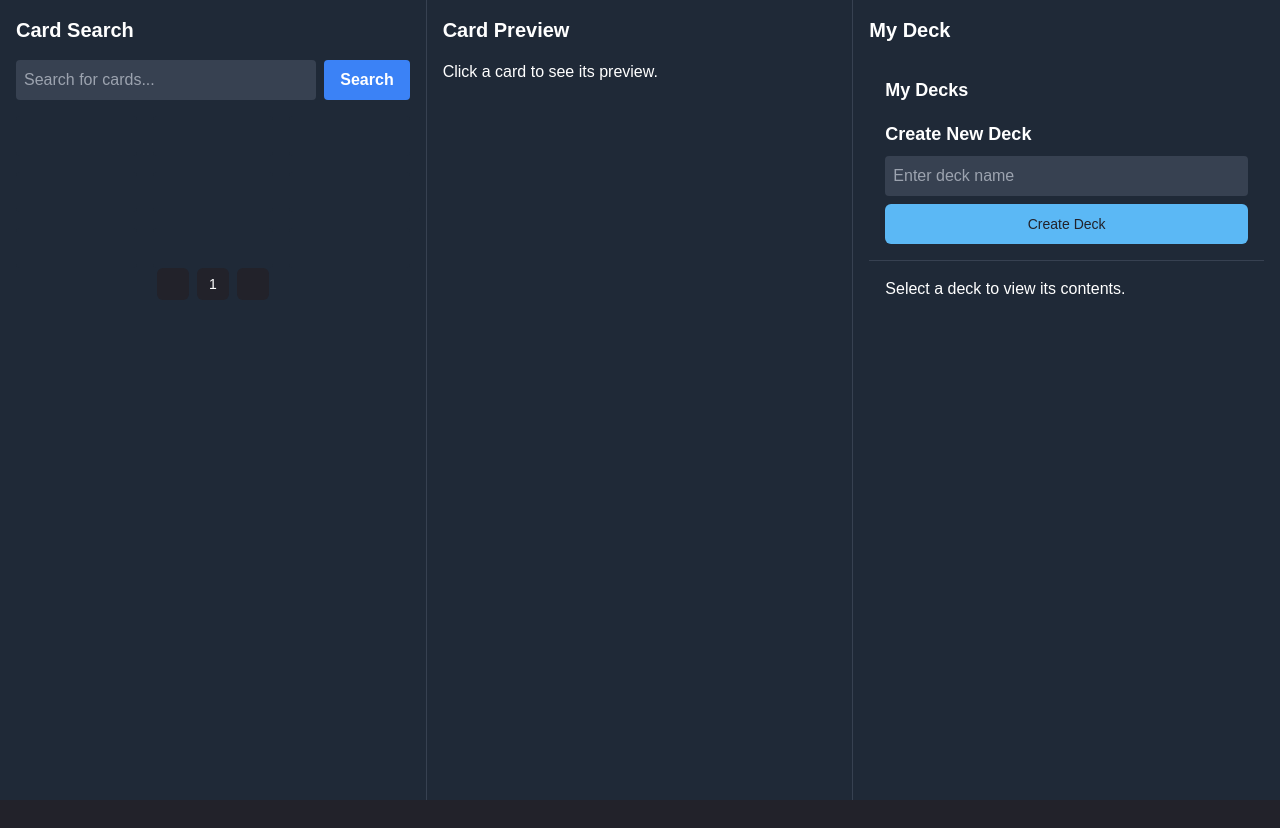
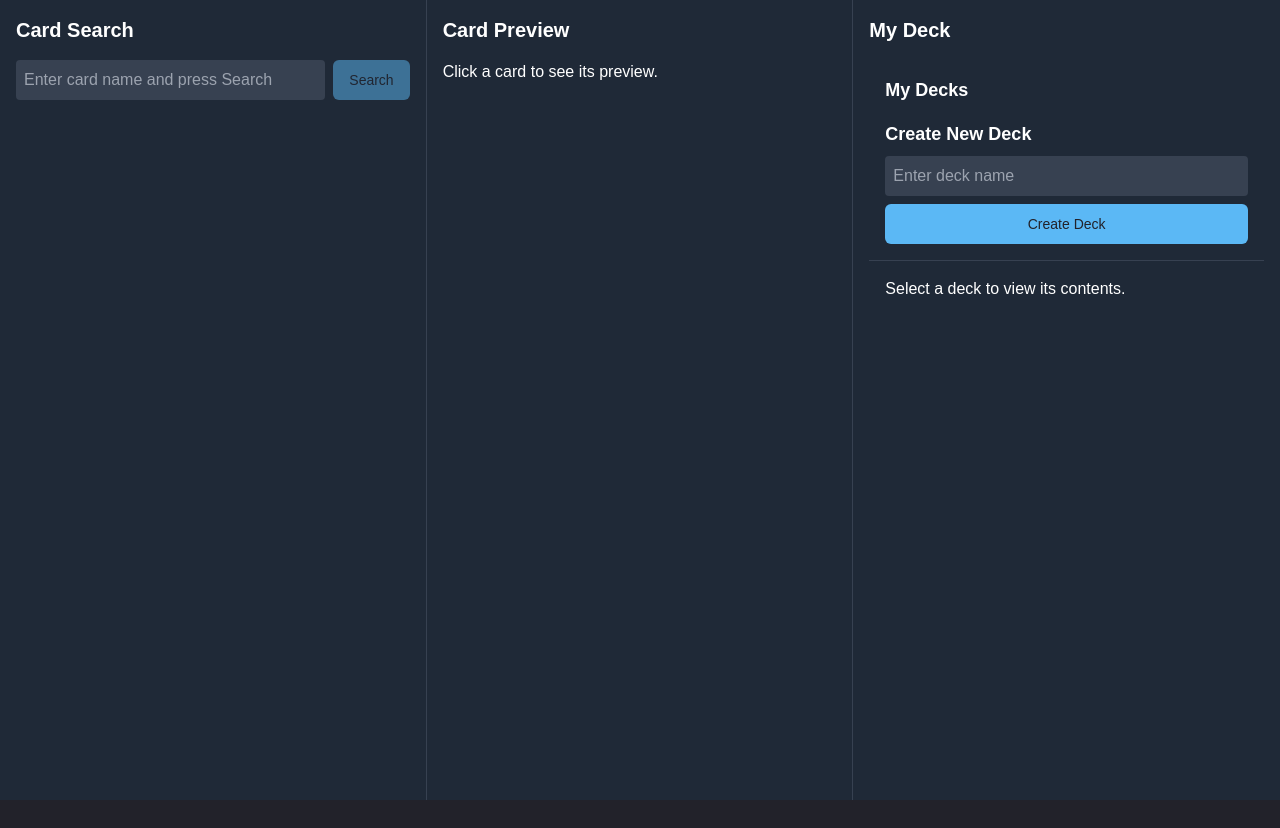
Before and after one commit to mendezgd/mtg, a Next.js app: page /deck-builder in a window 1280 px wide. Before the commit the page ends 800 px from the top, so only its background shows below. Built offline with nearby package versions, Linux system fonts and the light colour scheme.

Commit message:
search mejora

```diff
--- a/src/app/deck-builder/page.tsx
+++ b/src/app/deck-builder/page.tsx
@@ -1,9 +1,9 @@
 "use client";
 
-import React, { useState, useCallback } from 'react';
-import CardSearch from '@/components/CardSearch';
-import DeckBuilder from '@/components/DeckBuilder';
-import { Card } from '@/components/CardList';
+import React, { useState, useCallback } from "react";
+import CardSearch from "@/components/CardSearch";
+import DeckBuilder from "@/components/DeckBuilder";
+import { Card } from "@/components/CardList";
 
 interface CardData {
   name: string;
@@ -22,23 +22,29 @@ const DeckBuilderPage: React.FC = () => {
   const [cardCounts, setCardCounts] = useState<Record<string, number>>({});
   const [decks, setDecks] = useState<any[]>([]); // Assuming Deck type is available
 
-    const addCardToDeck = useCallback((card: CardData) => {
+  const addCardToDeck = useCallback(
+    (card: CardData) => {
       if (!selectedDeckId) {
-            alert('Please select a deck.');
+        alert("Please select a deck.");
         return;
       }
 
-        setDecks(prevDecks => {
-            return prevDecks.map(deck => {
+      setDecks((prevDecks) => {
+        return prevDecks.map((deck) => {
           if (deck.id === selectedDeckId) {
             const cardName = card.name;
             let updatedCards = { ...deck.cards };
 
             if (updatedCards[cardName]) {
               if (updatedCards[cardName].count < 4) {
-                            updatedCards[cardName] = { card: card, count: updatedCards[cardName].count + 1 };
+                updatedCards[cardName] = {
+                  card: card,
+                  count: updatedCards[cardName].count + 1,
+                };
               } else {
-                            alert('You can only have up to 4 copies of a card in your deck.');
+                alert(
+                  "You can only have up to 4 copies of a card in your deck."
+                );
                 return deck;
               }
             } else {
@@ -50,18 +56,24 @@ const DeckBuilderPage: React.FC = () => {
           return deck;
         });
       });
-    }, [selectedDeckId, setDecks]);
+    },
+    [selectedDeckId, setDecks]
+  );
 
-    const removeCardFromDeck = useCallback((cardName: string) => {
+  const removeCardFromDeck = useCallback(
+    (cardName: string) => {
       if (!selectedDeckId) return;
 
-        setDecks(prevDecks => {
-            return prevDecks.map(deck => {
+      setDecks((prevDecks) => {
+        return prevDecks.map((deck) => {
           if (deck.id === selectedDeckId) {
             let updatedCards = { ...deck.cards };
             if (updatedCards[cardName]) {
               if (updatedCards[cardName].count > 1) {
-                            updatedCards[cardName] = { card: updatedCards[cardName].card, count: updatedCards[cardName].count - 1 };
+                updatedCards[cardName] = {
+                  card: updatedCards[cardName].card,
+                  count: updatedCards[cardName].count - 1,
+                };
               } else {
                 delete updatedCards[cardName];
               }
@@ -71,15 +83,17 @@ const DeckBuilderPage: React.FC = () => {
           return deck;
         });
       });
-    }, [selectedDeckId, setDecks]);
+    },
+    [selectedDeckId, setDecks]
+  );
 
   const handleCardPreview = (card: CardData) => {
     setPreviewedCard(card);
-        setCardCounts(prev => ({ ...prev, [card.name]: 0 }));
+    setCardCounts((prev) => ({ ...prev, [card.name]: 0 }));
   };
 
   const incrementCount = (card: CardData) => {
-        setCardCounts(prevCounts => {
+    setCardCounts((prevCounts) => {
       const currentCount = prevCounts[card.name] || 0;
       if (currentCount < 4) {
         return { ...prevCounts, [card.name]: currentCount + 1 };
@@ -91,7 +105,7 @@ const DeckBuilderPage: React.FC = () => {
   };
 
   const decrementCount = (card: CardData) => {
-        setCardCounts(prevCounts => {
+    setCardCounts((prevCounts) => {
       const currentCount = prevCounts[card.name] || 0;
       if (currentCount > 0) {
         return { ...prevCounts, [card.name]: currentCount - 1 };
@@ -108,7 +122,7 @@ const DeckBuilderPage: React.FC = () => {
         addCardToDeck(card);
       }
       // Reset count after adding to deck
-            setCardCounts(prevCounts => ({ ...prevCounts, [card.name]: 0 }));
+      setCardCounts((prevCounts) => ({ ...prevCounts, [card.name]: 0 }));
     } else {
       alert("Please select at least one copy of the card to add.");
     }
@@ -119,7 +133,10 @@ const DeckBuilderPage: React.FC = () => {
       {/* Card Search Column */}
       <div className="w-1/3 p-4 border-r border-gray-700">
         <h2 className="text-xl font-bold mb-4">Card Search</h2>
-                <CardSearch addCardToDeck={addCardToDeck} onCardPreview={handleCardPreview} />
+        <CardSearch
+          addCardToDeck={addCardToDeck}
+          onCardPreview={handleCardPreview}
+        />
       </div>
 
       {/* Card Preview Column */}
@@ -151,7 +168,9 @@ const DeckBuilderPage: React.FC = () => {
               >
                 -
               </button>
-                            <span className="bg-gray-700 text-white font-bold py-2 px-4">{cardCounts[previewedCard.name] || 0}</span>
+              <span className="bg-gray-700 text-white font-bold py-2 px-4">
+                {cardCounts[previewedCard.name] || 0}
+              </span>
               <button
                 className="bg-gray-500 hover:bg-gray-700 text-white font-bold py-2 px-2 rounded-r"
                 onClick={() => incrementCount(previewedCard)}
@@ -174,9 +193,16 @@ const DeckBuilderPage: React.FC = () => {
       {/* Deck Builder Column */}
       <div className="w-1/3 p-4">
         <h2 className="text-xl font-bold mb-4">My Deck</h2>
-                <DeckBuilder decks={decks} setDecks={setDecks} selectedDeckId={selectedDeckId} setSelectedDeckId={setSelectedDeckId} removeCardFromDeck={removeCardFromDeck} addCardToDeck={function (card: Card): void {
-                    throw new Error('Function not implemented.');
-                }} />
+        <DeckBuilder
+          decks={decks}
+          setDecks={setDecks}
+          selectedDeckId={selectedDeckId}
+          setSelectedDeckId={setSelectedDeckId}
+          removeCardFromDeck={removeCardFromDeck}
+          addCardToDeck={function (card: Card): void {
+            throw new Error("Function not implemented.");
+          }}
+        />
       </div>
     </div>
   );
--- a/src/components/CardSearch.tsx
+++ b/src/components/CardSearch.tsx
@@ -1,10 +1,8 @@
 "use client";
 
-import React, { useState, useCallback, useRef } from 'react';
-import axios from 'axios';
-import { Card as CardType } from './CardList';
-import { Button } from '@/components/ui/button';
-import { ScrollArea } from "@/components/ui/scroll-area"
+import React, { useState, useCallback, useRef } from "react";
+import axios from "axios";
+import { Button } from "@/components/ui/button";
 import {
   Pagination,
   PaginationContent,
@@ -12,10 +10,11 @@ import {
   PaginationLink,
   PaginationNext,
   PaginationPrevious,
-} from "@/components/ui/pagination"
-import { Icons } from '@/components/icons';
+} from "@/components/ui/pagination";
+import { Icons } from "@/components/icons";
 
 interface CardData {
+  id: string;
   name: string;
   image_uris?: {
     small: string;
@@ -35,90 +34,110 @@ interface CardSearchProps {
   onCardPreview: (card: CardData) => void;
 }
 
-const CardSearch: React.FC<CardSearchProps> = ({ addCardToDeck, onCardPreview }) => {
-    const [searchTerm, setSearchTerm] = useState('');
+const CardSearch: React.FC<CardSearchProps> = ({
+  addCardToDeck,
+  onCardPreview,
+}) => {
+  const [searchTerm, setSearchTerm] = useState("");
   const [searchResults, setSearchResults] = useState<CardData[]>([]);
   const [loading, setLoading] = useState(false);
   const [cardCounts, setCardCounts] = useState<Record<string, number>>({});
   const [currentPage, setCurrentPage] = useState(1);
-    const cardsPerPage = 9;
   const [totalPages, setTotalPages] = useState(1);
-    const [allCardsLoaded, setAllCardsLoaded] = useState(false); // Track if all cards are loaded
+  const [error, setError] = useState("");
 
   const searchResultsRef = useRef<HTMLDivElement>(null);
 
-    const handleSearch = async (page: number = 1) => {
+  const handleSearch = useCallback(
+    async (page: number = 1) => {
+      if (!searchTerm.trim()) return;
+
       setLoading(true);
+      setError("");
+
       try {
-            let url = `https://api.scryfall.com/cards/search?q=format%3Apremodern`;
-            if (searchTerm) {
-                 const encodedSearchTerm = encodeURIComponent(searchTerm + ' type:' + searchTerm);
-                url += `+(${encodedSearchTerm})`;
-            }
-            url += `&page=${page}`;
-            console.log("URL:", url);
+        const url = `https://api.scryfall.com/cards/search?q=${encodeURIComponent(
+          `name:${searchTerm.trim()}*`
+        )}&page=${page}`;
 
-            const response = await axios.get(url);
+        const response = await axios.get<{
+          data: CardData[];
+          total_cards: number;
+          per_page: number;
+        }>(url);
 
         if (response.status === 200) {
-                const allCards: CardData[] = response.data.data;
-                setSearchResults(allCards);
-                setTotalPages(Math.ceil(response.data.total_cards / cardsPerPage));
+          const filteredCards = response.data.data
+            .filter(
+              (card: CardData) =>
+                card.legalities?.premodern === "legal" &&
+                card.image_uris?.normal
+            )
+            .sort((a: CardData, b: CardData) => {
+              const aStartsWith = a.name
+                .toLowerCase()
+                .startsWith(searchTerm.toLowerCase());
+              const bStartsWith = b.name
+                .toLowerCase()
+                .startsWith(searchTerm.toLowerCase());
+              return Number(bStartsWith) - Number(aStartsWith);
+            });
+
+          setSearchResults(filteredCards);
+          setTotalPages(
+            Math.ceil(response.data.total_cards / response.data.per_page)
+          );
           setCurrentPage(page);
-                setAllCardsLoaded(allCards.length < cardsPerPage);
 
-                // Reset card counts on new search
-                const newCardCounts: Record<string, number> = {};
-                allCards.forEach((card: CardData) => {
-                    newCardCounts[card.name] = 0;
+          setCardCounts((prev) => {
+            const newCounts = { ...prev };
+            filteredCards.forEach((card: CardData) => {
+              if (!(card.name in newCounts)) {
+                newCounts[card.name] = 0;
+              }
             });
-                setCardCounts(newCardCounts);
-            } else {
-                console.error("Request failed with status code", response.status);
-                setSearchResults([]);
-                setCardCounts({});
-                setTotalPages(1);
-                setCurrentPage(1);
-                setAllCardsLoaded(true);
+            return newCounts;
+          });
         }
       } catch (error: any) {
-            console.error("Error fetching cards:", error);
+        if (error.response?.status === 422) {
+          setError("Invalid search query. Try using simpler terms.");
+        } else if (error.response?.status === 404) {
+          setError("No cards found. Try a different search.");
+        } else {
+          setError(
+            "Error connecting to card database. Please try again later."
+          );
+        }
         setSearchResults([]);
-            setCardCounts({});
-            setTotalPages(1);
-            setCurrentPage(1);
-            setAllCardsLoaded(true);
       } finally {
         setLoading(false);
       }
-    };
+    },
+    [searchTerm]
+  );
 
   const handleKeyDown = (event: React.KeyboardEvent) => {
-        if (event.key === 'Enter') {
+    if (event.key === "Enter") {
       handleSearch(1);
     }
   };
 
   const incrementCount = (card: CardData) => {
-        setCardCounts(prevCounts => {
+    setCardCounts((prevCounts) => {
       const currentCount = prevCounts[card.name] || 0;
-            if (currentCount < 4) {
-                return { ...prevCounts, [card.name]: currentCount + 1 };
-            } else {
-                alert("You can only have up to 4 copies of a card in your deck.");
-                return prevCounts;
-            }
+      return currentCount < 4
+        ? { ...prevCounts, [card.name]: currentCount + 1 }
+        : prevCounts;
     });
   };
 
   const decrementCount = (card: CardData) => {
-        setCardCounts(prevCounts => {
+    setCardCounts((prevCounts) => {
       const currentCount = prevCounts[card.name] || 0;
-            if (currentCount > 0) {
-                return { ...prevCounts, [card.name]: currentCount - 1 };
-            } else {
-                return prevCounts;
-            }
+      return currentCount > 0
+        ? { ...prevCounts, [card.name]: currentCount - 1 }
+        : prevCounts;
     });
   };
 
@@ -128,105 +147,164 @@ const CardSearch: React.FC<CardSearchProps> = ({ addCardToDeck, onCardPreview })
       for (let i = 0; i < count; i++) {
         addCardToDeck(card);
       }
-            // Reset count after adding to deck
-            setCardCounts(prevCounts => ({ ...prevCounts, [card.name]: 0 }));
-        } else {
-            alert("Please select at least one copy of the card to add.");
+      setCardCounts((prev) => ({ ...prev, [card.name]: 0 }));
     }
   };
 
   const handlePageChange = (newPage: number) => {
+    if (newPage >= 1 && newPage <= totalPages) {
       handleSearch(newPage);
+      searchResultsRef.current?.scrollTo({ top: 0, behavior: "smooth" });
+    }
   };
 
   return (
-        <div>
-            <div className="flex items-center mb-4">
+    <div className="flex flex-col h-full space-y-4">
+      {/* Search Bar */}
+      <div className="flex gap-2">
         <input
           type="text"
-                    placeholder="Search for cards..."
-                    className="bg-gray-700 text-white rounded p-2 mr-2 flex-grow"
+          placeholder="Enter card name and press Search"
+          className="w-full p-2 bg-gray-700 rounded focus:outline-none focus:ring-2 focus:ring-blue-500"
           value={searchTerm}
           onChange={(e) => setSearchTerm(e.target.value)}
           onKeyDown={handleKeyDown}
         />
+        <Button
+          onClick={() => handleSearch(1)}
+          disabled={loading || !searchTerm.trim()}
+        >
+          {loading ? <Icons.spinner className="animate-spin" /> : "Search"}
+        </Button>
+      </div>
+
+      {error && <div className="text-red-500 p-2">{error}</div>}
+
+      {/* Results Container */}
+      <div
+        ref={searchResultsRef}
+        className="grid grid-cols-3 gap-4 overflow-y-auto p-1"
+        style={{
+          height: "calc(4 * (200px + 1rem))",
+          scrollbarWidth: "thin",
+        }}
+      >
+        {searchResults.map((card) => (
+          <div
+            key={card.id}
+            className="bg-gray-700 rounded-lg p-3 shadow-lg flex flex-col h-[200px]"
+          >
             <button
-                    className="bg-blue-500 hover:bg-blue-700 text-white font-bold py-2 px-4 rounded"
-                    onClick={() => handleSearch(1)}
-                    disabled={loading}
+              onClick={() => onCardPreview(card)}
+              className="flex-1 flex flex-col items-center hover:opacity-75 transition-opacity"
             >
-                    {loading ? 'Searching...' : 'Search'}
-                </button>
-            </div>
-            {loading && <p>Loading results...</p>}
-            <div className="grid grid-cols-3 gap-4" ref={searchResultsRef}>
-                {searchResults.map((card) => (
-                    <div key={card.name} className="bg-gray-600 p-2 rounded">
-                        <button onClick={() => onCardPreview(card)} className="w-full">
-                            {card.image_uris && (
+              {card.image_uris?.normal && (
                 <img
                   src={card.image_uris.normal}
                   alt={card.name}
-                                    className="w-full h-auto"
+                  className="w-full h-28 object-contain mb-1"
+                  loading="lazy"
                 />
               )}
-                            <p className="text-center">{card.name}</p>
+              <h3 className="font-semibold text-sm text-center truncate w-full">
+                {card.name}
+              </h3>
+              <p className="text-xs text-gray-300 text-center">
+                {card.mana_cost}
+              </p>
             </button>
-                        <div className="flex items-center justify-center mt-2">
-                            <button
-                                className="bg-gray-500 hover:bg-gray-700 text-white font-bold py-2 px-2 rounded-l"
+
+            <div className="flex items-center justify-center mt-1 space-x-1">
+              <Button
+                variant="outline"
+                size="sm"
+                className="h-6 w-6 p-0"
                 onClick={() => decrementCount(card)}
               >
                 -
-                            </button>
-                            <span className="bg-gray-700 text-white font-bold py-2 px-4">{cardCounts[card.name] || 0}</span>
-                            <button
-                                className="bg-gray-500 hover:bg-gray-700 text-white font-bold py-2 px-2 rounded-r"
+              </Button>
+              <span className="px-2 py-1 bg-gray-800 rounded text-sm">
+                {cardCounts[card.name] || 0}
+              </span>
+              <Button
+                variant="outline"
+                size="sm"
+                className="h-6 w-6 p-0"
                 onClick={() => incrementCount(card)}
               >
                 +
-                            </button>
+              </Button>
             </div>
-                        <button
-                            className="bg-green-500 hover:bg-green-700 text-white font-bold py-2 px-4 rounded mt-2 w-full"
+
+            <Button
+              size="sm"
+              className="w-full mt-1 h-6 text-xs"
               onClick={() => addCardToDeckWithCount(card)}
             >
               Add to Deck
-                        </button>
-                    </div>
-                ))}
-                  {Array(Math.max(0, cardsPerPage - searchResults.length)).fill(null).map((_, index) => (
-                            <div key={`empty-${index}`} className="bg-gray-800 p-2 rounded flex items-center justify-center text-gray-500">
-                                &nbsp;
+            </Button>
           </div>
         ))}
       </div>
 
+      {/* Pagination */}
+      {totalPages > 1 && (
         <Pagination>
           <PaginationContent>
+            <PaginationItem>
               <PaginationPrevious
                 href="#"
-                        onClick={() => handlePageChange(currentPage - 1)}
-                        disabled={currentPage === 1}
+                onClick={(e) => {
+                  e.preventDefault();
+                  if (currentPage > 1) handlePageChange(currentPage - 1);
+                }}
+                className={
+                  currentPage === 1 ? "opacity-50 cursor-not-allowed" : ""
+                }
+                aria-disabled={currentPage === 1}
               />
-                    {Array.from({ length: Math.min(15, totalPages) }, (_, i) => (
-                        <PaginationItem key={i + 1}>
+            </PaginationItem>
+
+            {Array.from({ length: Math.min(5, totalPages) }, (_, i) => {
+              const page =
+                Math.max(1, Math.min(currentPage - 2, totalPages - 4)) + i;
+              return (
+                page <= totalPages && (
+                  <PaginationItem key={page}>
                     <PaginationLink
                       href="#"
-                                isCurrent={currentPage === i + 1}
-                                onClick={() => handlePageChange(i + 1)}
+                      isActive={page === currentPage}
+                      onClick={(e) => {
+                        e.preventDefault();
+                        handlePageChange(page);
+                      }}
                     >
-                                {i + 1}
+                      {page}
                     </PaginationLink>
                   </PaginationItem>
-                    ))}
+                )
+              );
+            })}
+
+            <PaginationItem>
               <PaginationNext
                 href="#"
-                        onClick={() => handlePageChange(currentPage + 1)}
-                        disabled={currentPage === totalPages || totalPages <= 15}
+                onClick={(e) => {
+                  e.preventDefault();
+                  if (currentPage < totalPages)
+                    handlePageChange(currentPage + 1);
+                }}
+                className={
+                  currentPage === totalPages
+                    ? "opacity-50 cursor-not-allowed"
+                    : ""
+                }
+                aria-disabled={currentPage === totalPages}
               />
+            </PaginationItem>
           </PaginationContent>
         </Pagination>
+      )}
     </div>
   );
 };
```
Lines whose indentation alone changed are shown as unchanged.
